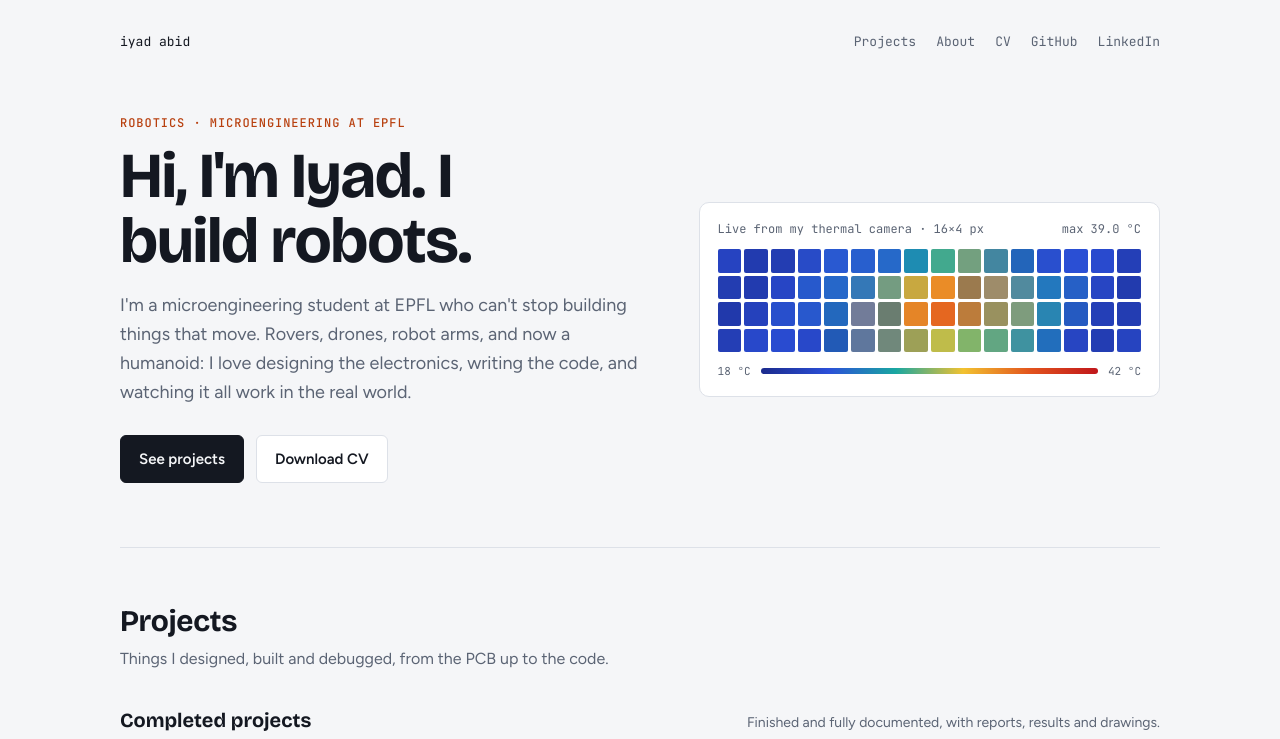
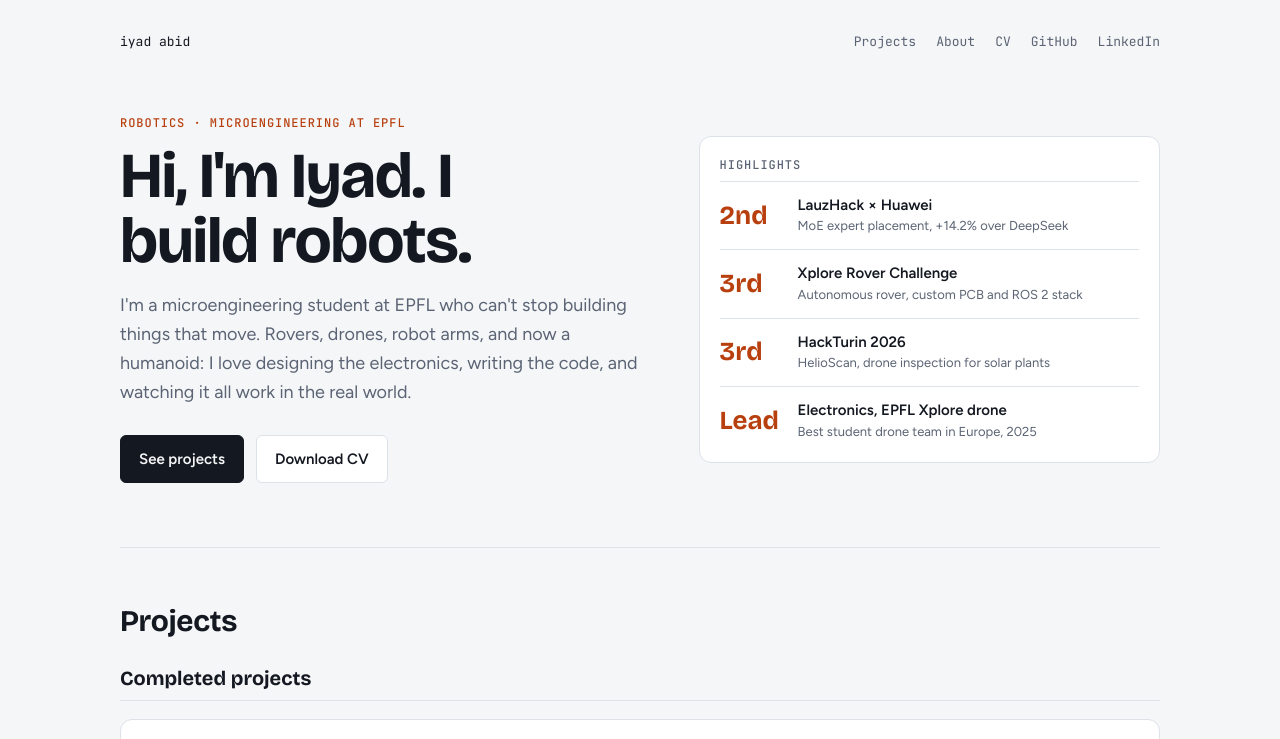
Before and after one commit to Iyad-coder/Iyad-coder.github.io, a plain HTML site: page index.html in a window 1280 px wide. Shown: the top 739 px of the page. Drawn offline with nearby package versions, Linux system fonts and the light colour scheme.

Commit message:
Replace thermal widget with highlights panel, remove subtitles

```diff
--- a/index.html
+++ b/index.html
@@ -5,7 +5,7 @@
 <link rel="preconnect" href="https://fonts.gstatic.com" crossorigin>
 <link rel="stylesheet" href="https://fonts.googleapis.com/css2?family=Bricolage+Grotesque:opsz,wght@12..96,500;12..96,700&family=Figtree:wght@400;500;600&family=JetBrains+Mono:wght@400;500&display=swap">
 <style>
-/* Layout: a single column of project "datasheets" — media left, spec table right — under a hero built from a live 16×4 thermal array. */
+/* Layout: a single column of project "datasheets" — media left, spec table right */
 :root {
   --bg: #f5f6f8;
   --surface: #ffffff;
@@ -61,12 +61,13 @@ h1 { font: 700 clamp(40px, 6vw, 64px)/1.02 var(--font-display); letter-spacing:
 .btn.primary { background: var(--fg); color: var(--bg); border-color: var(--fg); }
 .btn:hover { border-color: var(--accent); }
 
-.sensor { background: var(--surface); border: 1px solid var(--line); border-radius: 10px; padding: 18px; }
-.sensor-head { display: flex; justify-content: space-between; font: 12px var(--font-mono); color: var(--muted); margin-bottom: 12px; gap: 8px; flex-wrap: wrap; }
-#thermal { display: grid; grid-template-columns: repeat(16, 1fr); gap: 3px; }
-#thermal span { aspect-ratio: 1; border-radius: 2px; background: var(--line); transition: background-color .5s linear; }
-.scale { display: flex; justify-content: space-between; align-items: center; gap: 10px; margin-top: 12px; font: 11px var(--font-mono); color: var(--muted); }
-.scale .bar { flex: 1; height: 6px; border-radius: 3px; background: linear-gradient(90deg, #1b2a8c, #2b4fd8, #19a7a1, #f2c230, #e2531d, #c0161b); }
+.highlights { background: var(--surface); border: 1px solid var(--line); border-radius: 12px; padding: 8px 20px; }
+.hl-head { font: 500 12px/1 var(--font-mono); letter-spacing: .08em; text-transform: uppercase; color: var(--muted); padding: 14px 0 10px; }
+.hl { display: grid; grid-template-columns: 64px 1fr; gap: 14px; align-items: center; padding: 14px 0; border-top: 1px solid var(--line); text-decoration: none; }
+.hl b { font: 700 26px/1 var(--font-display); color: var(--accent-ink); }
+.hl span { font-weight: 600; font-size: 15px; line-height: 1.3; }
+.hl small { display: block; font-weight: 400; font-size: 13px; color: var(--muted); margin-top: 3px; }
+.hl:hover span { color: var(--accent-ink); }
 
 /* Sections */
 section { padding-block: 56px; border-top: 1px solid var(--line); }
@@ -166,7 +167,7 @@ footer { padding-block: 32px 48px; border-top: 1px solid var(--line); font: 12px
 .stats div { border: 1px solid var(--line); border-radius: 8px; padding: 12px 14px; background: var(--bg); }
 .stats b { display: block; font: 700 26px/1.1 var(--font-display); color: var(--accent-ink); }
 .stats span { font-size: 13px; color: var(--muted); }
-.groups { display: grid; gap: 48px; }
+.groups { display: grid; gap: 48px; margin-top: 28px; }
 .group-head { display: flex; align-items: baseline; justify-content: space-between; gap: 16px; flex-wrap: wrap; margin-bottom: 18px; padding-bottom: 10px; border-bottom: 1px solid var(--line); }
 .group-head h3 { font: 700 20px/1.2 var(--font-display); margin: 0; }
 .group-head p { margin: 0; color: var(--muted); font-size: 14px; }
@@ -177,7 +178,6 @@ body.locked { overflow: hidden; }
   .hero, .project, .about { grid-template-columns: 1fr; }
   .hero { gap: 32px; padding-block: 16px 48px; }
 }
-@media (prefers-reduced-motion: reduce) { #thermal span { transition: none; } }
 </style>
 
 <div class="wrap">
@@ -203,20 +203,21 @@ body.locked { overflow: hidden; }
         <a class="btn" href="cv.pdf">Download CV</a>
       </div>
     </div>
-    <div class="sensor" aria-label="Animated readout of a 16 by 4 thermal sensor">
-      <div class="sensor-head"><span>Live from my thermal camera · 16×4 px</span><span id="tmax">max — °C</span></div>
-      <div id="thermal"></div>
-      <div class="scale"><span>18 °C</span><span class="bar"></span><span>42 °C</span></div>
-    </div>
+    <aside class="highlights" aria-label="Highlights">
+      <div class="hl-head">Highlights</div>
+      <a class="hl" href="#moe"><b>2nd</b><span>LauzHack × Huawei<small>MoE expert placement, +14.2% over DeepSeek</small></span></a>
+      <a class="hl" href="#rover"><b>3rd</b><span>Xplore Rover Challenge<small>Autonomous rover, custom PCB and ROS 2 stack</small></span></a>
+      <a class="hl" href="#helioscan"><b>3rd</b><span>HackTurin 2026<small>HelioScan, drone inspection for solar plants</small></span></a>
+      <a class="hl" href="#drone"><b>Lead</b><span>Electronics, EPFL Xplore drone<small>Best student drone team in Europe, 2025</small></span></a>
+    </aside>
   </header>
 
   <section id="projects">
     <h2>Projects</h2>
-    <p class="section-sub">Things I designed, built and debugged, from the PCB up to the code.</p>
 
     <div class="groups">
       <div class="group">
-        <div class="group-head"><h3>Completed projects</h3><p>Finished and fully documented, with reports, results and drawings.</p></div>
+        <div class="group-head"><h3>Completed projects</h3></div>
         <div class="projects">
       <article class="project" data-id="rover">
         <div class="media has-img"><img src="media/rover-team.jpg" alt="The Xplore team at EPFL sitting behind the rover" loading="lazy"></div>
@@ -488,7 +489,7 @@ body.locked { overflow: hidden; }
       </div>
 
       <div class="group">
-        <div class="group-head"><h3>In progress</h3><p>Ongoing work, documented as it moves forward.</p></div>
+        <div class="group-head"><h3>In progress</h3></div>
         <div class="projects">
       <article class="project" data-id="drone">
         <div class="media has-img contain"><img src="media/drone-schematic.png" alt="KiCad schematic of the drone electronics: dual 6S batteries, power module, ESC, Pixhawk 6X, Jetson Orin Nano and four LiDARs" loading="lazy"></div>
@@ -587,33 +588,6 @@ body.locked { overflow: hidden; }
 
 <script>
 (function () {
-  // Thermal hero: 16×4 grid with a warm blob drifting across, like a hand passing the sensor.
-  var grid = document.getElementById('thermal');
-  var tmax = document.getElementById('tmax');
-  var W = 16, H = 4, cells = [];
-  for (var i = 0; i < W * H; i++) { var s = document.createElement('span'); grid.appendChild(s); cells.push(s); }
-  var stops = [[27,42,140],[43,79,216],[25,167,161],[242,194,48],[226,83,29],[192,22,27]];
-  function color(t) {
-    t = Math.max(0, Math.min(1, t)) * (stops.length - 1);
-    var k = Math.floor(t), f = t - k, a = stops[k], b = stops[Math.min(k + 1, stops.length - 1)];
-    return 'rgb(' + [0,1,2].map(function (j) { return Math.round(a[j] + (b[j] - a[j]) * f); }).join(',') + ')';
-  }
-  var reduce = window.matchMedia && window.matchMedia('(prefers-reduced-motion: reduce)').matches;
-  var phase = 0.8;
-  function frame() {
-    var cx = 7.5 + Math.sin(phase) * 6, cy = 1.5 + Math.cos(phase * 1.7) * 0.8, hi = 0;
-    for (var y = 0; y < H; y++) for (var x = 0; x < W; x++) {
-      var d2 = (x - cx) * (x - cx) + (y - cy) * (y - cy) * 2.2;
-      var temp = 21 + 17 * Math.exp(-d2 / 9) + 1.2 * Math.sin(x * 1.3 + y + phase * 3);
-      if (temp > hi) hi = temp;
-      cells[y * W + x].style.backgroundColor = color((temp - 18) / 24);
-    }
-    tmax.textContent = 'max ' + hi.toFixed(1) + ' °C';
-    phase += 0.35;
-  }
-  frame();
-  if (!reduce) setInterval(frame, 700);
-
   // Project detail view: click a card (or open #project-id) to see the full story.
   var overlay = document.getElementById('overlay'), panelMedia = document.getElementById('panel-media'),
       panelBody = document.getElementById('panel-body'), lastFocus = null;
@@ -653,6 +627,7 @@ body.locked { overflow: hidden; }
     else closeProject(false);
   }
   window.addEventListener('popstate', fromHash);
+  window.addEventListener('hashchange', fromHash);
   fromHash();
 
   var btn = document.getElementById('copy-email');
```
